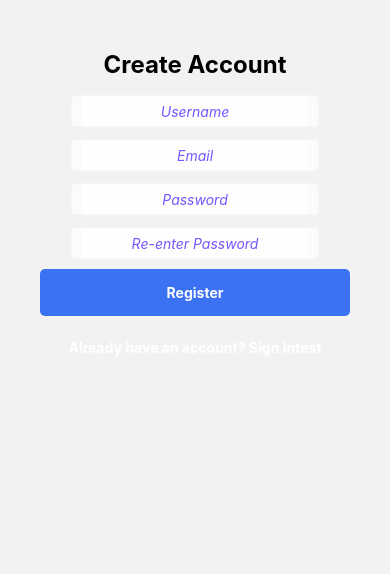
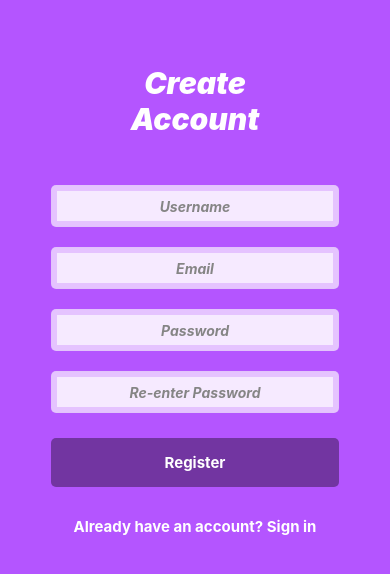
Before and after one commit to haleyekrueger/busy-body, a React Native app: screen /SignUp in a window 390 px wide. Shown: the top 574 px of the page. Built offline with nearby package versions, Linux system fonts and the light colour scheme.

Commit message:
updated styling. created stylesheet file

```diff
--- a/App.js
+++ b/App.js
@@ -1,6 +1,6 @@
 import React from 'react';
 import { StyleSheet, SafeAreaView } from "react-native";
-import StackNavigation from './src/navigation/';
+import StackNavigation from './src/navigation/index';
 
 const App = () => {
   return (
--- a/package.json
+++ b/package.json
@@ -19,7 +19,7 @@
     "expo": "~48.0.15",
     "expo-constants": "~14.2.1",
     "expo-dev-client": "^2.2.1",
-    "expo-font": "^11.1.1",
+    "expo-font": "~11.1.1",
     "expo-image": "~1.0.0",
     "expo-linking": "~4.0.1",
     "expo-router": "^1.5.3",
--- a/src/components/CustomButton/CustomButton.js
+++ b/src/components/CustomButton/CustomButton.js
@@ -25,18 +25,16 @@ const CustomButton = ({onPress, text, type="PRIMARY", bgColor, fgColor}) => {
 
 const styles = StyleSheet.create({
     container: {
-        width: '100%',
-
+        width: '80%',
         padding: 15,
-        marginVertical: 4,
-
         alignItems: 'center',
         borderRadius: 5
 
     },
 
     container_PRIMARY: {
-        backgroundColor: '#3B71F3'
+        marginVertical: 15,
+        backgroundColor: '#7235a1',
 
     },
 
@@ -45,12 +43,12 @@ const styles = StyleSheet.create({
         borderWidth: 2,
     },
 
-
     container_TERTIARY: {},
 
     text: {
         fontWeight: 'bold',
-        color: 'white'
+        color: 'white',
+        fontSize: 15,
     },
 
     text_SECONDARY: {
@@ -58,7 +56,8 @@ const styles = StyleSheet.create({
     },
 
     text_TERTIARY: {
-        color: 'white'
+        color: 'white',
+        textAlign: 'center',
     },
 
 
--- a/src/components/CustomInput/CustomInput.js
+++ b/src/components/CustomInput/CustomInput.js
@@ -10,6 +10,7 @@ const customInput = ({value, setValue, placeholder, error, onFocus = () => {}, s
                 value={value}
                 onChangeText={setValue}
                 placeholder={placeholder}
+                placeholderTextColor='#858585'
                 style={styles.input}
                 secureTextEntry={secureTextEntry}
                 onFocus={() => {
@@ -32,6 +33,7 @@ const customInput = ({value, setValue, placeholder, error, onFocus = () => {}, s
 
 const styles = StyleSheet.create({
     container: {
+
         backgroundColor: 'rgba(255, 255, 255, 0.65)',
         width: '80%',
 
@@ -39,18 +41,18 @@ const styles = StyleSheet.create({
         borderWidth: 1,
         borderRadius: 5,
 
-        paddingHorizontal: 10,
-        marginVertical: 6,
+        padding: 5,
+        marginVertical: 10,
 
 
        },
     input: {
         backgroundColor: 'rgba(255, 255, 255, 0.65)',
-
+        fontWeight: 'bold',
         height: 30,
         textAlign: 'center',
         fontStyle: 'italic',
-        color: '#7755FF',
+        color: '#2b2b2b',
     },
 })
 export default customInput;
--- /dev/null
+++ b/src/customStyleSheet/customStyleSheet.js
@@ -0,0 +1,36 @@
+import {StyleSheet} from 'react-native';
+
+const styles = StyleSheet.create({
+    container: {
+      flex: 1,
+      backgroundColor: '#B455FF',
+    },
+    root: {
+      alignItems: 'center',
+      padding: 15,
+      marginTop: 30,
+
+    },
+    title: {
+      fontSize: 30,
+      fontWeight: 'bold',
+      fontStyle: 'italic',
+      marginTop: 20,
+      marginBottom: 10,
+      color: 'white',
+      width: 200,
+      height: 100,
+      fontStyle: 'italic',
+      fontWeight: 900,
+      alignItems: 'center',
+      flexDirection: 'column',
+      textAlign: 'center',
+      letterSpacing: 0,
+    },
+    text: {
+      color: '#a6a6a6',
+      marginVertical: 10,
+    },
+  });
+
+  export default styles;
--- /dev/null
+++ b/src/customStyleSheet/index.js
@@ -0,0 +1 @@
+export {default} from './customStyleSheet'
--- a/src/screens/forgotPassword/forgotPassword.js
+++ b/src/screens/forgotPassword/forgotPassword.js
@@ -1,7 +1,7 @@
 import React, {useState} from 'react';
-import { View, Text, StyleSheet, ScrollView } from 'react-native';
+import { View, Text, SafeAreaView, StyleSheet, ScrollView } from 'react-native';
 import {useNavigation} from '@react-navigation/core'
-
+import styles from '../../customStyleSheet'
 import CustomInput from '../../components/CustomInput';
 import CustomButton from '../../components/CustomButton';
 
@@ -11,23 +11,22 @@ import CustomButton from '../../components/CustomButton';
 const ForgotPassword = () => {
 
     const [username, setUsername] = useState('');
-
     const navigation=useNavigation()
 
     const onSendPressed = () => {
       navigation.navigate('ResetPassword')
     };
 
-
     const onSignInPressed = () => {
       navigation.navigate('Login')
     };
 
     return (
+    <SafeAreaView style={styles.container}>
       <ScrollView showsVerticalScrollIndicator={false}>
         <View style={styles.root}>
-            <Text style={styles.title}>Reset Your Password</Text>
-
+            <Text style={styles.title}>FORGOT PASSWORD</Text>
+            <Text style={styles.text}>Enter your username and click send to generate a code</Text>
 
             <CustomInput
             placeholder="Username"
@@ -48,26 +47,9 @@ const onSignInPressed = () => {
 
         </View>
         </ScrollView>
+        </SafeAreaView>
     )
     };
-const styles = StyleSheet.create({
-  root: {
-    alignItems: 'center',
-    padding: 40
-  },
-  title: {
-    fontSize: 24,
-    fontWeight: 'bold',
-    margin: 10,
-  },
-  text: {
-    color: '#a6a6a6',
-    marginVertical: 10,
-  },
-  link: {
-    color: '#ffcc00',
 
-  }
-});
 
 export default ForgotPassword;
--- a/src/screens/login/login.js
+++ b/src/screens/login/login.js
@@ -1,8 +1,9 @@
 import React, {useState} from 'react';
-import { View, Text, Image, StyleSheet, useWindowDimensions, ScrollView } from 'react-native';
+import { View, Text, SafeAreaView, StyleSheet, useWindowDimensions, ScrollView } from 'react-native';
 import CustomInput from '../../components/CustomInput';
 import CustomButton from '../../components/CustomButton';
 import { useNavigation } from '@react-navigation/native';
+import styles from '../../customStyleSheet'
 
 const config = {
   backendUrl: 'https://busy-body-386417.wn.r.appspot.com',
@@ -65,18 +66,6 @@ const onSignInPressed = async () => {
 // hits a PATCH endpoint and allows the user to update their password
   }
 
-  const onSignInFacebook = () => {
-    console.warn('Sign in Facebook');
-  }
-
-  const onSignInGoogle = () => {
-    console.warn('Sign in Google');
-  }
-
-  const onSignInApple = () => {
-    console.warn('Sign in Apple');
-  }
-
   const onSignUpPressed = () => {
     navigation.navigate('SignUp')
     // this will send a CREATE request to Users api
@@ -86,16 +75,11 @@ const onSignInPressed = async () => {
   const navigation = useNavigation();
 
     return (
+    <SafeAreaView style ={styles.container}>
       <ScrollView showsVerticalScrollIndicator={false}>
         <View style={styles.root}>
-            {/*<Image
-            source={Logo}
-            style={[styles.logo, {height: height * .2}]}
-            resizeMode="contain"
-    /> */}
 
-            <Text style={styles.title}> BUSY BODY </Text>
-
+            <Text style={titleStyle.title}> BUSY BODY </Text>
 
             <CustomInput
               placeholder="Username"
@@ -108,36 +92,24 @@ const onSignInPressed = async () => {
 
             <CustomButton text="Forgot Password?" onPress={onForgotPasswordPressed} type="TERTIARY" />
 
-
-
             <CustomButton
-              text="New User? Create one"
+              text="New user? Create an account"
               onPress={onSignUpPressed}
               type="TERTIARY"
             />
 
         </View>
-        </ScrollView>
+      </ScrollView>
+    </SafeAreaView>
     );
 };
 
-const styles = StyleSheet.create({
-  root: {
-    alignItems: 'center',
-    padding: 40,
-    backgroundColor: '#B455FF',
-  },
-  logo: {
-    width: '70%',
-    maxWidth: 300,
-    height: 100,
-    marginBottom: 5,
-  },
+const titleStyle = StyleSheet.create({
   title: {
+    marginTop: 20,
     fontSize: 55,
     width: 200,
     height: 180,
-    fontFamily: 'Raleway',
     fontStyle: 'italic',
     fontWeight: 900,
     alignItems: 'center',
@@ -147,8 +119,7 @@ const styles = StyleSheet.create({
     letterSpacing: 0,
     color: 'white',
   },
-  background: {
-    backgroundColor: 'red',
-  },
 });
+
+
 export default LoginScreen;
--- a/src/screens/resetPassword/resetPassword.js
+++ b/src/screens/resetPassword/resetPassword.js
@@ -1,7 +1,7 @@
 import React, {useState} from 'react';
-import { View, Text, StyleSheet, ScrollView } from 'react-native';
+import { View, SafeAreaView, Text, StyleSheet, ScrollView } from 'react-native';
 import { useNavigation } from '@react-navigation/native';
-
+import styles from '../../customStyleSheet'
 import CustomInput from '../../components/CustomInput';
 import CustomButton from '../../components/CustomButton';
 
@@ -10,25 +10,22 @@ import CustomButton from '../../components/CustomButton';
 const ResetPassword = () => {
 
   const navigation=useNavigation();
-
   const [code, setCode] = useState('');
-
   const [newPassword, setNewPassword] = useState('');
 
   const onSubmitPressed = () => {
     console.warn('Submit pressed')
     };
 
-
   const onSignInPressed = () => {
   navigation.navigate("Login")
   };
 
   return (
+    <SafeAreaView style={styles.container}>
       <ScrollView showsVerticalScrollIndicator={false}>
         <View style={styles.root}>
-            <Text style={styles.title}>Reset Your Password</Text>
-
+            <Text style={styles.title}>RESET PASSWORD</Text>
 
             <CustomInput
             placeholder="Code"
@@ -55,26 +52,8 @@ const onSignInPressed = () => {
 
         </View>
         </ScrollView>
+    </SafeAreaView>
     )
   };
-const styles = StyleSheet.create({
-  root: {
-    alignItems: 'center',
-    padding: 40
-  },
-  title: {
-    fontSize: 24,
-    fontWeight: 'bold',
-    margin: 10,
-  },
-  text: {
-    color: '#a6a6a6',
-    marginVertical: 10,
-  },
-  link: {
-    color: '#ffcc00',
-
-  }
-});
 
 export default ResetPassword;
--- a/src/screens/signUp/signUp.js
+++ b/src/screens/signUp/signUp.js
@@ -1,7 +1,8 @@
 import React, {useState} from 'react';
-import { View, Text, StyleSheet, ScrollView } from 'react-native';
+import { View, Text, useWindowDimensions, SafeAreaView, ScrollView } from 'react-native';
+
 import { useNavigation} from '@react-navigation/core'
-
+import styles from '../../customStyleSheet'
 import CustomInput from '../../components/CustomInput';
 import CustomButton from '../../components/CustomButton';
 
@@ -38,6 +39,8 @@ const registerUser = async (username, password, age, body_type) => {
     throw new Error ('Registration failed.')
   }
 }
+
+
 
 const SignUp = () => {
 
@@ -137,8 +140,10 @@ const SignUp = () => {
     setErrors(prevState => ({...prevState, [input]: error}));
   };
 
+  const {height, width} = useWindowDimensions();
 
     return (
+    <SafeAreaView style ={styles.container}>
       <ScrollView showsVerticalScrollIndicator={false}>
         <View style={styles.root}>
             <Text style={styles.title}>Create Account</Text>
@@ -189,37 +194,17 @@ const SignUp = () => {
             />
 
 
-
             <CustomButton
-            text="Already have an account? Sign intest"
+            text="Already have an account? Sign in"
             onPress={onSignInPress}
             type="TERTIARY"
             />
 
         </View>
-        </ScrollView>
+      </ScrollView>
+    </SafeAreaView>
     )
 };
 
-const styles = StyleSheet.create({
-  root: {
-    alignItems: 'center',
-    padding: 40
-  },
-  title: {
-    fontSize: 24,
-    fontWeight: 'bold',
-    margin: 10,
-  },
-  text: {
-    color: '#a6a6a6',
-    marginVertical: 10,
-  },
-  link: {
-    color: '#ffcc00',
-
-  }
-});
-
 
 export default SignUp;
--- a/src/screens/workouts/workouts.js
+++ b/src/screens/workouts/workouts.js
@@ -1,5 +1,5 @@
 import React, { useState, useEffect } from 'react';
-import { View, Text, Image, StyleSheet, useWindowDimensions, ScrollView } from 'react-native';
+import { View, Text, Image, StyleSheet, SafeAreaView, ScrollView } from 'react-native';
 import CustomButton from '../../components/CustomButton';
 import { useNavigation } from '@react-navigation/native';
 import { useRoute } from '@react-navigation/native';
@@ -100,6 +100,7 @@ const WorkoutScreen = () => {
 
 const styles = StyleSheet.create({
   root: {
+    flex: 1,
     alignItems: 'center',
     padding: 40,
     backgroundColor: 'white',
```
Also changed, not shown: 1 other file (tests, documents, lock files or other folders). Lines whose indentation alone changed are shown as unchanged.
